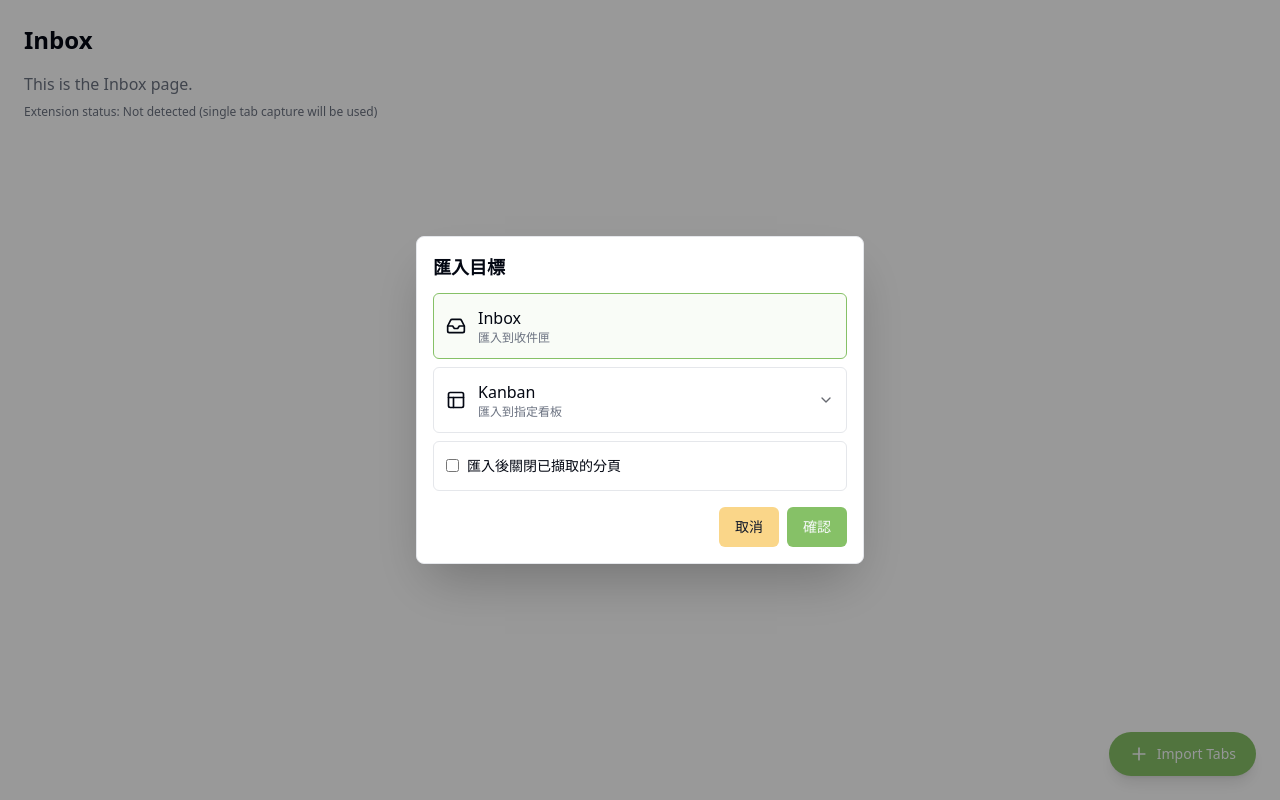
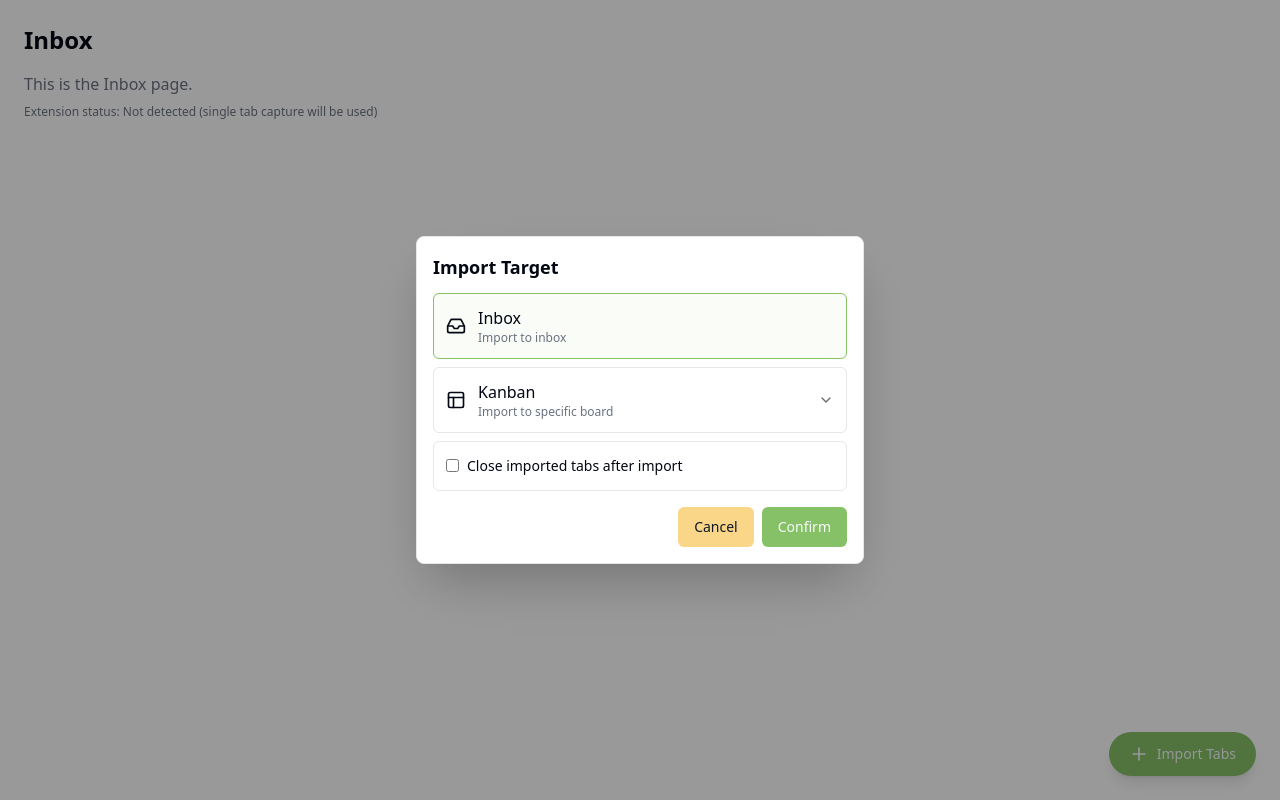
Before and after one commit to evaaaaawu/tabseed, a Next.js app: page /inbox in a window 1280 px wide. Both pictures are taken after a click on the button "Import Tabs". Built offline with nearby package versions, Linux system fonts and the light colour scheme.

Commit message:
feat: translate import-target-dialog component to English

```diff
--- a/src/components/fab/import-target-dialog.tsx
+++ b/src/components/fab/import-target-dialog.tsx
@@ -41,7 +41,7 @@ export function ImportTargetDialog({ open, onOpenChange, onConfirm }: ImportTarg
 				aria-hidden
 			/>
 			<div className="relative z-10 w-full max-w-md rounded-lg border bg-background p-4 shadow-2xl">
-				<h2 className="mb-3 text-lg font-semibold">匯入目標</h2>
+				<h2 className="mb-3 text-lg font-semibold">Import Target</h2>
 				<div className="space-y-2">
 					<button
 						className={cn(
@@ -53,7 +53,7 @@ export function ImportTargetDialog({ open, onOpenChange, onConfirm }: ImportTarg
 						<Inbox className="size-5" />
 						<div>
 							<div className="font-medium">Inbox</div>
-							<div className="text-xs text-muted-foreground">匯入到收件匣</div>
+							<div className="text-xs text-muted-foreground">Import to inbox</div>
 						</div>
 					</button>
 
@@ -68,7 +68,7 @@ export function ImportTargetDialog({ open, onOpenChange, onConfirm }: ImportTarg
 							<Layout className="size-5" />
 							<span>
 								<div className="font-medium">Kanban</div>
-								<div className="text-xs text-muted-foreground">匯入到指定看板</div>
+								<div className="text-xs text-muted-foreground">Import to specific board</div>
 							</span>
 						</span>
 						<ChevronDown className="size-4 opacity-60" />
@@ -76,7 +76,7 @@ export function ImportTargetDialog({ open, onOpenChange, onConfirm }: ImportTarg
 
 					{target.type === 'kanban' ? (
 						<div className="rounded-md border p-3">
-							<label className="mb-1 block text-xs text-muted-foreground">選擇看板（MVP 先以假資料）</label>
+							<label className="mb-1 block text-xs text-muted-foreground">Select board (MVP uses mock data)</label>
 							<div className="grid grid-cols-2 gap-2">
 								{[
 									{ id: 'board-1', name: 'Product' },
@@ -105,23 +105,23 @@ export function ImportTargetDialog({ open, onOpenChange, onConfirm }: ImportTarg
 								checked={closeImported}
 								onChange={(e) => setCloseImported(e.target.checked)}
 							/>
-							匯入後關閉已擷取的分頁
+							Close imported tabs after import
 						</label>
 					</div>
 				</div>
 
 				<div className="mt-4 flex justify-end gap-2">
 					<Button variant="secondary" onClick={() => onOpenChange(false)} disabled={isLoading}>
-						取消
+						Cancel
 					</Button>
 					<Button onClick={handleConfirm} disabled={isLoading}>
 						{isLoading ? (
 							<Fragment>
 								<Loader2 className="mr-2 size-4 animate-spin" />
-								匯入中
+								Importing
 							</Fragment>
 						) : (
-							'確認'
+							'Confirm'
 						)}
 					</Button>
 				</div>
```
